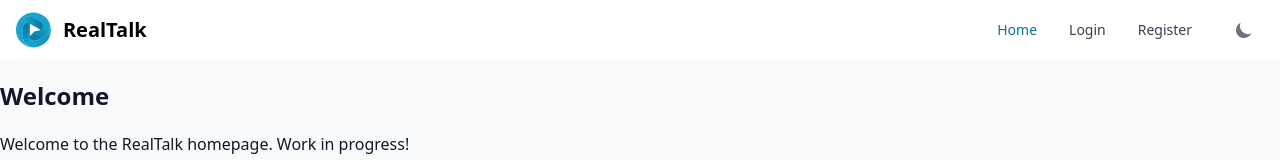
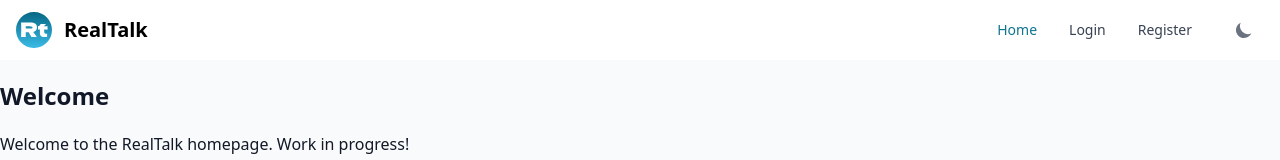
Before and after one commit to emre034/real-talk, a React (Vite) app in the folder frontend/: page / in a window 1280 px wide. Shown: the top 160 px of the page. Built offline with nearby package versions, Linux system fonts and the light colour scheme; no server answers.

Commit message:
Feature: New RealTalk brand icon (#38)
* Add new icon

* Add icon to tab favicon

* Add icon to navbar

* Remove flowbite icon

```diff
--- a/frontend/index.html
+++ b/frontend/index.html
@@ -2,7 +2,7 @@
 <html lang="en">
   <head>
     <meta charset="UTF-8" />
-    <link rel="icon" type="image/svg+xml" href="/vite.svg" />
+    <link rel="icon" type="image/svg+xml" href="/realtalk.svg" />
     <link href="/src/styles.css" rel="stylesheet" />
     <meta name="viewport" content="width=device-width, initial-scale=1.0" />
     <title>RealTalk</title>
--- a/frontend/src/components/Navbar.jsx
+++ b/frontend/src/components/Navbar.jsx
@@ -11,7 +11,7 @@ export default function MyNavbar() {
     <Navbar>
       <div className="container mx-auto flex items-center justify-between">
         <Navbar.Brand as={Link} href="https://flowbite-react.com">
-          <img src="/flowbite.svg" className="mr-3 h-6 sm:h-9" alt="Logo" />
+          <img src="/realtalk.svg" className="mr-3 h-6 sm:h-9" alt="Logo" />
           <span className="self-center whitespace-nowrap text-xl font-semibold dark:text-white">
             RealTalk
           </span>
```
Also changed, not shown: frontend/public/flowbite.svg (deleted), frontend/public/realtalk.svg (added).
